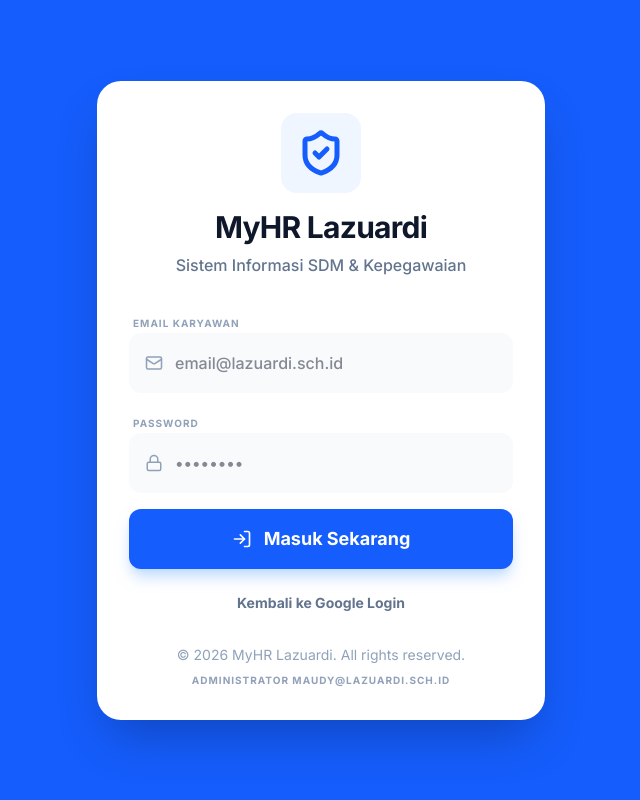
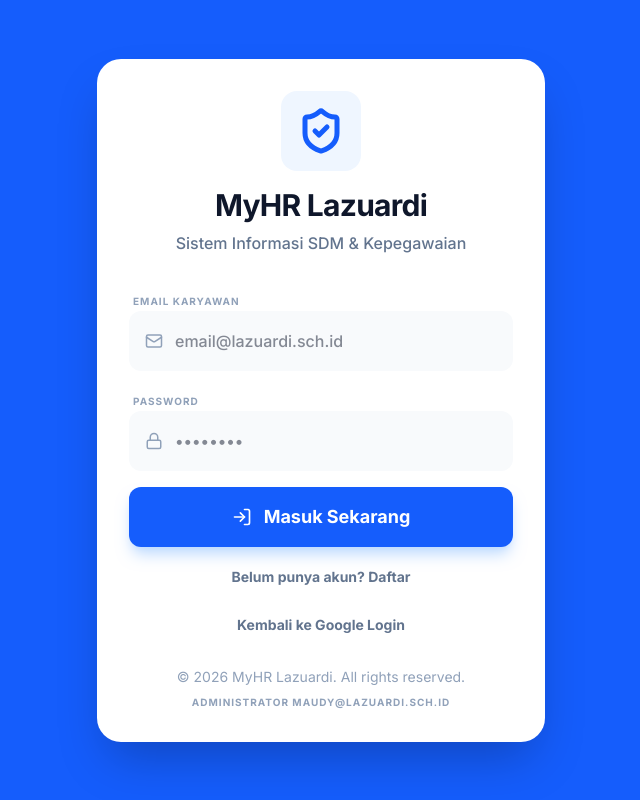
Before and after one commit to maudylaras/MyHRLazuardi, a React (Vite) app: page / in a window 1280 px wide. Both pictures are taken after a click on the button "Gunakan Email & Password". Shown: the whole page, without its empty margins (319-959 px from the left). Built offline with nearby package versions, Linux system fonts and the light colour scheme; no server answers.

Commit message:
feat(login): Add email/password signup and error handling
Implement user signup functionality via email and password.
This also includes displaying error messages to the user for both login and signup flows, and improving error handling for Google OAuth.

```diff
--- a/src/pages/Login.tsx
+++ b/src/pages/Login.tsx
@@ -8,8 +8,11 @@ export default function Login() {
   const [password, setPassword] = useState('');
   const [loading, setLoading] = useState(false);
   const [showEmailLogin, setShowEmailLogin] = useState(false);
+  const [isSignUp, setIsSignUp] = useState(false);
+  const [errorMsg, setErrorMsg] = useState<string | null>(null);
 
   const handleGoogleLogin = async () => {
+    setErrorMsg(null);
     try {
       const { error } = await supabase.auth.signInWithOAuth({
         provider: 'google',
@@ -18,24 +21,35 @@ export default function Login() {
         }
       });
       if (error) throw error;
-    } catch (error) {
+    } catch (error: any) {
       console.error('Login error:', error);
-      alert('Gagal masuk dengan Google. Silakan coba lagi.');
+      setErrorMsg(error.message || 'Gagal masuk dengan Google.');
     }
   };
 
-  const handleEmailLogin = async (e: React.FormEvent) => {
+  const handleSubmit = async (e: React.FormEvent) => {
     e.preventDefault();
     setLoading(true);
+    setErrorMsg(null);
+
     try {
-      const { error } = await supabase.auth.signInWithPassword({
-        email,
-        password,
-      });
-      if (error) throw error;
-    } catch (error) {
-      console.error('Login error:', error);
-      alert('Gagal masuk. Periksa email dan password Anda.');
+      if (isSignUp) {
+        const { error } = await supabase.auth.signUp({
+          email,
+          password,
+        });
+        if (error) throw error;
+        alert('Cek email Anda untuk konfirmasi pendaftaran!');
+      } else {
+        const { error } = await supabase.auth.signInWithPassword({
+          email,
+          password,
+        });
+        if (error) throw error;
+      }
+    } catch (error: any) {
+      console.error('Auth error:', error);
+      setErrorMsg(error.message || 'Terjadi kesalahan saat masuk.');
     } finally {
       setLoading(false);
     }
@@ -98,9 +112,15 @@ export default function Login() {
                 initial={{ opacity: 0, x: 10 }}
                 animate={{ opacity: 1, x: 0 }}
                 exit={{ opacity: 0, x: -10 }}
-                onSubmit={handleEmailLogin}
+                onSubmit={handleSubmit}
                 className="space-y-4"
               >
+                {errorMsg && (
+                  <div className="rounded-xl bg-red-50 p-4 border border-red-100">
+                    <p className="text-xs text-red-600 font-bold text-center">{errorMsg}</p>
+                  </div>
+                )}
+
                 <div className="space-y-1">
                   <label className="text-[10px] font-black uppercase tracking-widest text-slate-400 ml-1">Email Karyawan</label>
                   <div className="relative">
@@ -149,14 +169,28 @@ export default function Login() {
                   ) : (
                     <>
                       <LogIn size={20} />
-                      Masuk Sekarang
+                      {isSignUp ? 'Daftar Sekarang' : 'Masuk Sekarang'}
                     </>
                   )}
                 </button>
 
                 <button
                   type="button"
-                  onClick={() => setShowEmailLogin(false)}
+                  onClick={() => {
+                    setIsSignUp(!isSignUp);
+                    setErrorMsg(null);
+                  }}
+                  className="w-full text-center text-sm font-bold text-slate-500 hover:text-blue-600 transition-colors py-1"
+                >
+                  {isSignUp ? 'Sudah punya akun? Masuk' : 'Belum punya akun? Daftar'}
+                </button>
+
+                <button
+                  type="button"
+                  onClick={() => {
+                    setShowEmailLogin(false);
+                    setErrorMsg(null);
+                  }}
                   className="flex w-full items-center justify-center gap-2 text-sm font-bold text-slate-500 hover:text-slate-700 transition-colors py-2"
                 >
                   Kembali ke Google Login
```
